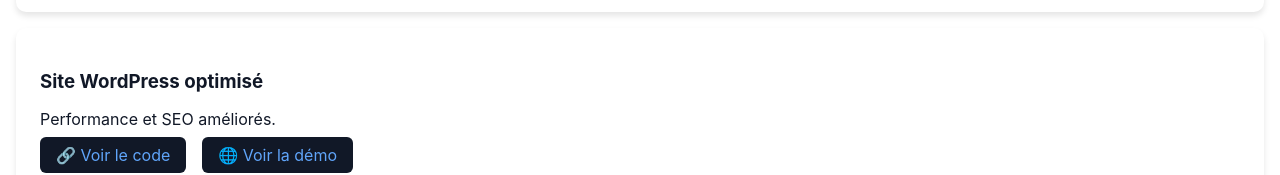
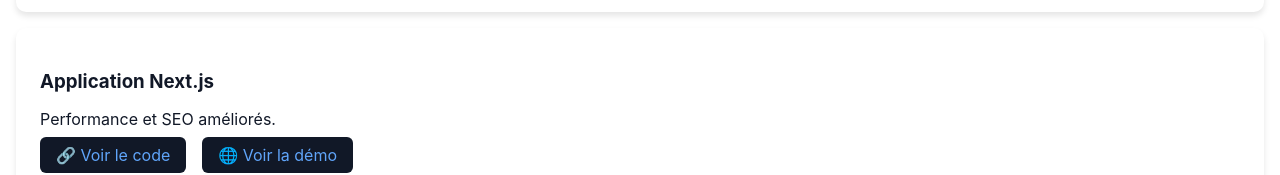
Before and after one commit to CL-KRMA/CL-KRMA, a Next.js app: page /projects in a window 1280 px wide. Shown: the part 310-485 px from the top of the page. Built offline with nearby package versions, Linux system fonts and the light colour scheme.

Commit message:
mise a jours des donnees portfolio

```diff
--- a/app/layout.tsx
+++ b/app/layout.tsx
@@ -1,5 +1,6 @@
 import type { Metadata } from "next";
 import { Geist, Geist_Mono } from "next/font/google";
+import { Analytics } from "@vercel/analytics/next"
 import "./globals.css";
 
 const geistSans = Geist({
--- a/components/Footer.tsx
+++ b/components/Footer.tsx
@@ -3,9 +3,9 @@
     <footer className="footer">
       <p>© 2026 Cheick L. Dev. Tous droits réservés.</p>
       <div className="socials">
-        <a href="https://github.com/tonprofil" target="_blank" rel="noopener noreferrer">GitHub</a>
-        <a href="https://linkedin.com/in/tonprofil" target="_blank" rel="noopener noreferrer">LinkedIn</a>
-        <a href="mailto:tonemail@example.com">Email</a>
+        <a href="https://github.com/CL-KRMA" target="_blank" rel="noopener noreferrer">GitHub</a>
+        <a href="https://www.linkedin.com/in/cheick-laye-kourouma" target="_blank" rel="noopener noreferrer">LinkedIn</a>
+        <a href="mailto:cldivers44@gmail.com">Email</a>
       </div>
     </footer>
   );
--- a/components/Projects.tsx
+++ b/components/Projects.tsx
@@ -5,18 +5,18 @@
       title: "Application React/Node.js",
       description: "API REST + interface utilisateur moderne.",
       github: "https://github.com/CL-KRMA/Galerie-en-ligne-fullstack",
-      demo: "https://ton-projet-demo.com"
+      demo: "https://galerie-en-ligne-fullstack.vercel.app/"
     },
     {
-      title: "Site WordPress optimisé",
+      title: "Application Next.js",
       description: "Performance et SEO améliorés.",
-      github: "https://github.com/ton-site-wordpress",
-      demo: "https://ton-site.com"
+      github: "https://github.com/CL-KRMA",
+      demo: "https://taskflow.vercel.app/"
     },
     {
       title: "Déploiement serveur Linux",
       description: "Configuration Nginx + SSL/TLS.",
-      github: "https://github.com/ton-projet-linux",
+      github: "https://github.com/CL-KRMA/",
       demo: null
     }
   ];
--- /dev/null
+++ b/global.d.ts
@@ -0,0 +1,4 @@
+declare module "*.png";
+declare module "*.jpg";
+declare module "*.jpeg";
+declare module "*.svg";
--- a/package.json
+++ b/package.json
@@ -9,6 +9,7 @@
     "lint": "eslint"
   },
   "dependencies": {
+    "@vercel/analytics": "^2.0.1",
     "next": "^16.2.1",
     "react": "^19.2.4",
     "react-dom": "^19.2.4"
```
Also changed, not shown: 2 other files (tests, documents, lock files or other folders).
